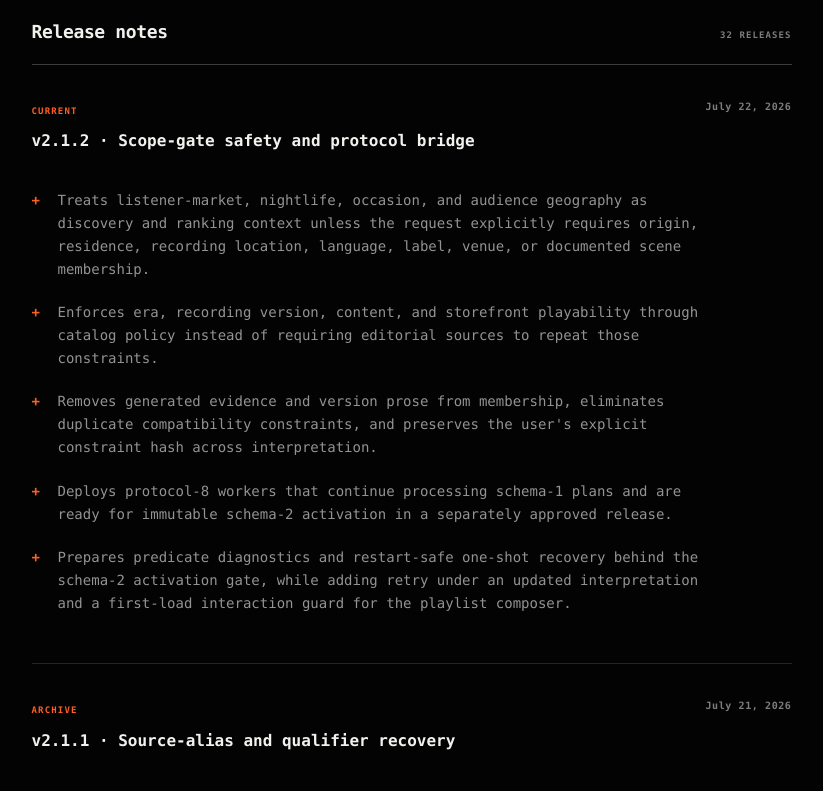
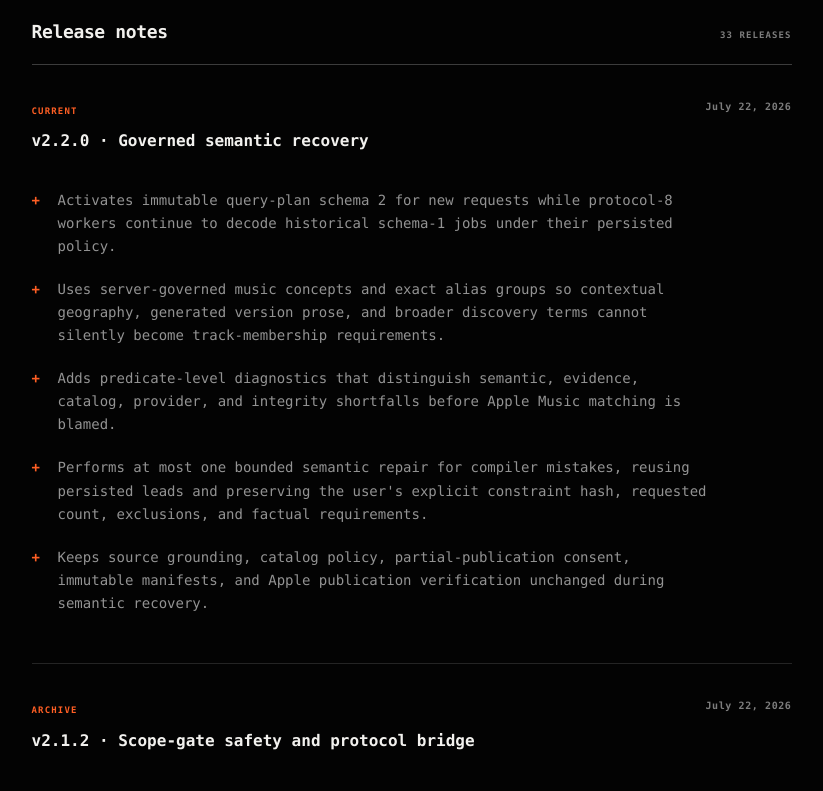
Before and after one commit to hooterjackson/genio, a Next.js app: page /about in a window 1280 px wide. Shown: the part 760-1551 px from the top of the page, without its empty margins (221-1044 px from the left). Built offline with nearby package versions, Linux system fonts and the light colour scheme; no server answers.

Commit message:
release: activate governed semantic recovery

```diff
--- a/package.json
+++ b/package.json
@@ -1,6 +1,6 @@
 {
   "name": "needle-playlist-builder",
-  "version": "2.1.2",
+  "version": "2.2.0",
   "private": true,
   "packageManager": "pnpm@11.7.0",
   "engines": {
--- a/shared/releases.json
+++ b/shared/releases.json
@@ -1,6 +1,18 @@
 {
   "schemaVersion": 1,
   "releases": [
+    {
+      "version": "2.2.0",
+      "releasedAt": "2026-07-22",
+      "title": "Governed semantic recovery",
+      "notes": [
+        "Activates immutable query-plan schema 2 for new requests while protocol-8 workers continue to decode historical schema-1 jobs under their persisted policy.",
+        "Uses server-governed music concepts and exact alias groups so contextual geography, generated version prose, and broader discovery terms cannot silently become track-membership requirements.",
+        "Adds predicate-level diagnostics that distinguish semantic, evidence, catalog, provider, and integrity shortfalls before Apple Music matching is blamed.",
+        "Performs at most one bounded semantic repair for compiler mistakes, reusing persisted leads and preserving the user's explicit constraint hash, requested count, exclusions, and factual requirements.",
+        "Keeps source grounding, catalog policy, partial-publication consent, immutable manifests, and Apple publication verification unchanged during semantic recovery."
+      ]
+    },
     {
       "version": "2.1.2",
       "releasedAt": "2026-07-22",
```
Also changed, not shown: .railway/railway.ts, 1 other file (tests, documents, lock files or other folders).
